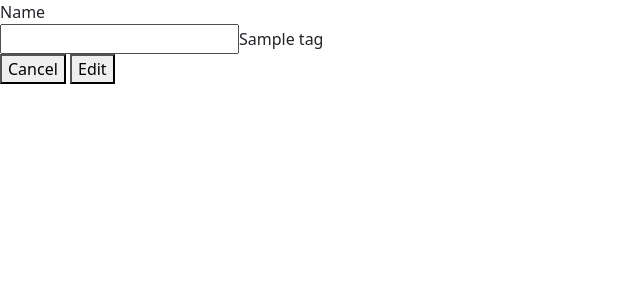
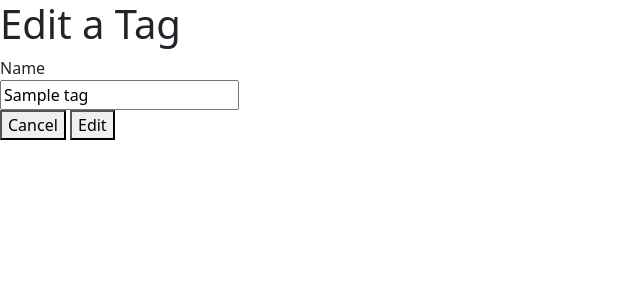
Before and after one commit to claudia-lam/flask-blog, a Flask app: page /tags/1/edit in a window 1280 px wide. Shown: the top 300 px of the page, without its empty margins (0-640 px from the left). Run offline with Flask 3, Linux system fonts and the light colour scheme; tables that the repository leaves empty hold one stand-in row (values such as "Sample post").

Commit message:
add h1 headers

```diff
--- a/templates/tags/detail.html
+++ b/templates/tags/detail.html
@@ -1,6 +1,7 @@
 {% extends 'base.html' %}
 {% block title %}Document{% endblock %}
 {% block content %}
+<h1>{{tag.name}}</h1>
 <ul>
   {% for post in posts %}
   <a href="posts/{{post.id}}"><li>{{post.title}}</li></a>
--- a/templates/tags/edit.html
+++ b/templates/tags/edit.html
@@ -1,10 +1,12 @@
 {% extends 'base.html' %}
+
 {% block title %}Edit a Tag{% endblock %}
+
 {% block content %}
-
+<h1>Edit a Tag </h1>
 <form>
   <label for="name">Name</label><br>
-  <input type="text" id="name" name="name">{{tag.name}}<br>
+  <input type="text" id="name" name="name" value="{{tag.name}}"><br>
   <button
     formmethod="get"
     formaction="/tags/{{tag.id}}">Cancel
@@ -14,4 +16,5 @@
     formaction="/tags/{{tag.id}}/edit">Edit
   </button>
 </form>
+
 {% endblock %}
```
